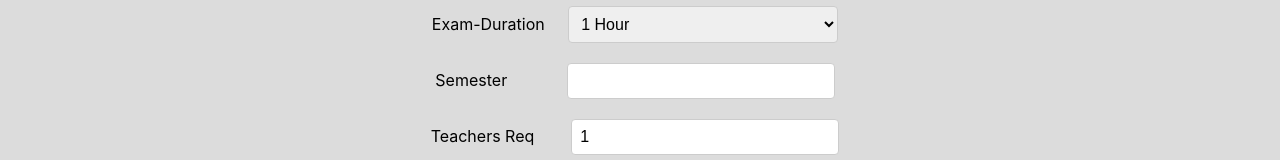
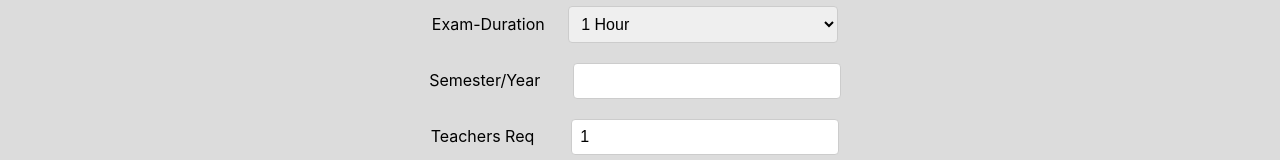
Before and after one commit to GAURAVLAMBA888/exam-duty-schedular, a React (Create React App) app in the folder client/: page / in a window 1280 px wide. Shown: the part 193-353 px from the top of the page. Built offline with nearby package versions, Linux system fonts and the light colour scheme; the HTML template or start-up script is replaced by a standard one.

Commit message:
Added Day in Export File

```diff
--- a/client/src/App.js
+++ b/client/src/App.js
@@ -50,7 +50,7 @@ function App() {
                   count++;
                 }
               }
-              resData.push({"name" : excelData[i].name, "phone" : excelData[i].phone, "FreeTime" : count});
+              resData.push({"name" : excelData[i].name, "phone" : excelData[i].phone, "FreeTime" : count, "day" : day});
             }
           }
           else if(duration == 2){
@@ -62,7 +62,7 @@ function App() {
                   count++;
                 }
               }
-              resData.push({"name" : excelData[i].name, "phone" : excelData[i].phone, "FreeTime" : count});
+              resData.push({"name" : excelData[i].name, "phone" : excelData[i].phone, "FreeTime" : count, "day" : day});
             }
           }
           else{
@@ -74,7 +74,7 @@ function App() {
                   count++;
                 }
               }
-              resData.push({"name" : excelData[i].name, "phone" : excelData[i].phone, "FreeTime" : count});
+              resData.push({"name" : excelData[i].name, "phone" : excelData[i].phone, "FreeTime" : count, "day" : day});
             }
             }
           }
@@ -132,7 +132,7 @@ function App() {
       </div>
       <div>
         <label>
-          Semester &nbsp;&nbsp;&nbsp;&nbsp;&nbsp;&nbsp;&nbsp;&nbsp;&nbsp;&nbsp;
+          Semester/Year &nbsp;&nbsp;&nbsp;&nbsp;
           <input type="string" value={semester} onChange={e => setSemester(e.target.value)} className='input-field'/>
         </label>
       </div>
```
Also changed, not shown: 1 other file (tests, documents, lock files or other folders).
